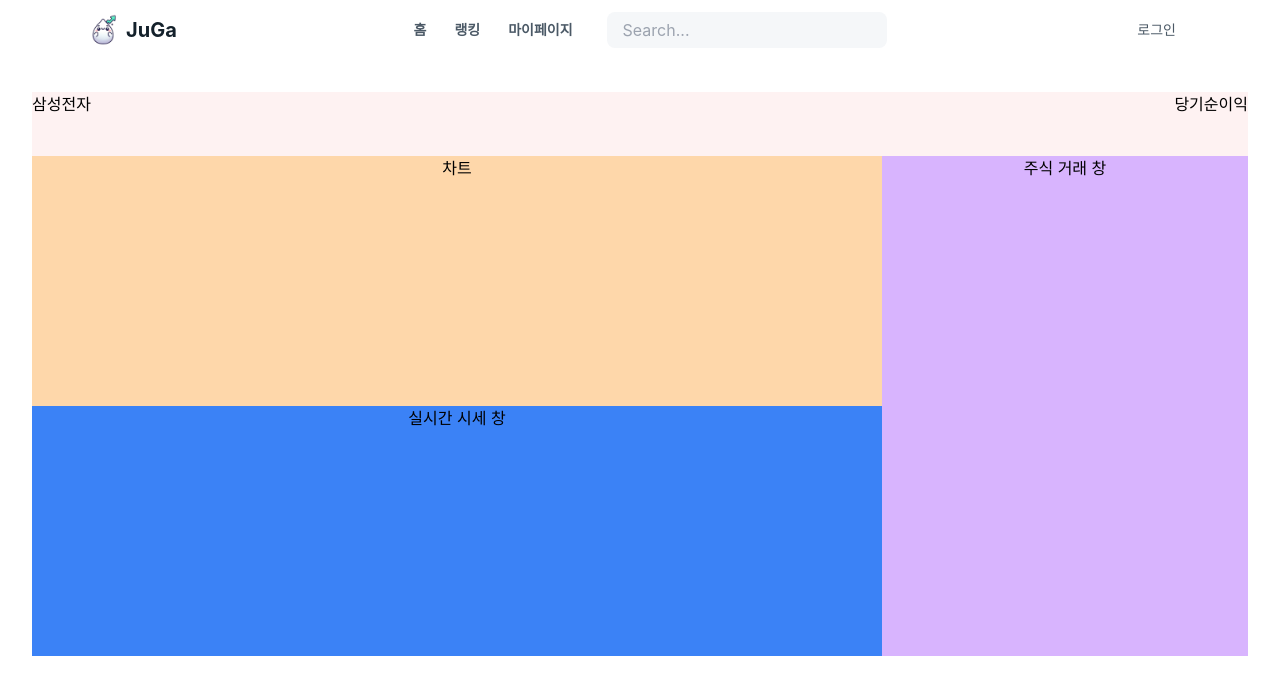
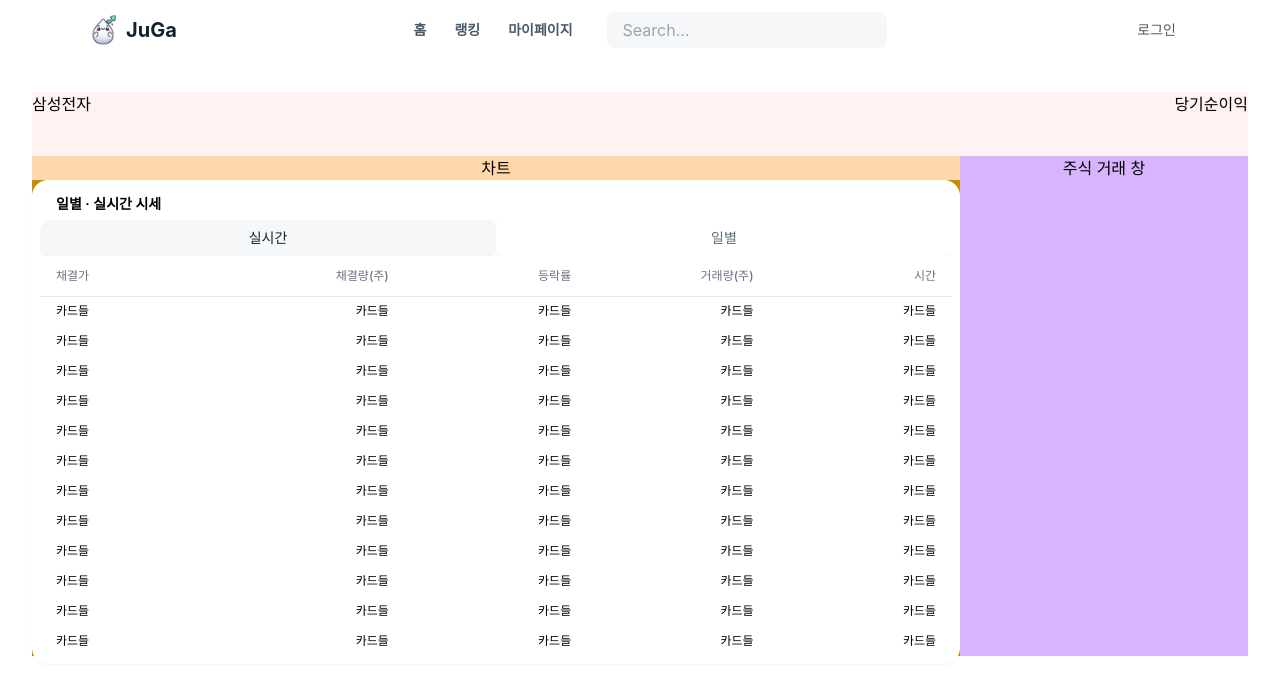
Before and after one commit to boostcampwm-2024/web16-JuGa, a React (Vite) app in the folder FE/: page /stocks/1 in a window 1280 px wide. Shown: the top 694 px of the page. Built offline with nearby package versions, Linux system fonts and the light colour scheme; no server answers; a web font is replaced by a local one.

Commit message:
✨ feat: 추식 채결 표 레이아웃 생성 #60

```diff
--- a/FE/src/components/StocksDetail/PriceSection.tsx
+++ b/FE/src/components/StocksDetail/PriceSection.tsx
@@ -1,3 +1,59 @@
+import { useState } from 'react';
+
 export default function PriceSection() {
-  return <div className='flex-1 bg-blue-500'>실시간 시세 창</div>;
+  const [buttonFlag, setButtonFlag] = useState(true);
+
+  return (
+    <div className='flex flex-1 flex-col rounded-2xl bg-white p-2 shadow-sm'>
+      <div className='px-4 py-[6px] text-left text-sm font-semibold'>
+        일별 · 실시간 시세
+      </div>
+      <div className='flex flex-1 flex-col overflow-hidden rounded-xl text-sm font-medium'>
+        <div className='flex w-full'>
+          <button
+            className={`${buttonFlag ? 'bg-juga-grayscale-50 text-juga-grayscale-black' : 'bg-white text-juga-grayscale-400'} w-full rounded-lg px-4 py-2 shadow-sm focus:outline-none`}
+            onClick={() => setButtonFlag(true)}
+          >
+            실시간
+          </button>
+          <button
+            className={`w-full rounded-lg ${!buttonFlag ? 'bg-juga-grayscale-50 text-juga-grayscale-black' : 'bg-white text-juga-grayscale-400'} px-4 py-2 shadow-sm focus:outline-none`}
+            onClick={() => setButtonFlag(false)}
+          >
+            일별
+          </button>
+        </div>
+
+        <div className='max-h-[400px] flex-1 overflow-y-auto'>
+          <table className='w-full table-fixed text-xs'>
+            <thead className='sticky top-0 z-10 bg-white'>
+              <tr className='h-10 border-b text-gray-500'>
+                <th className='px-4 py-2 text-left font-medium'>채결가</th>
+                <th className='px-4 py-2 text-right font-medium'>채결량(주)</th>
+                <th className='px-4 py-2 text-right font-medium'>등락률</th>
+                <th className='px-4 py-2 text-right font-medium'>거래량(주)</th>
+                <th className='px-4 py-2 text-right font-medium'>시간</th>
+              </tr>
+            </thead>
+            <tbody>
+              {Array(30)
+                .fill(null)
+                .map((_, index) => (
+                  <tr
+                    key={index}
+                    className='h-[30px] hover:bg-juga-grayscale-50'
+                  >
+                    <td className='px-4 py-1 text-start'>카드들</td>
+                    <td className='px-4 py-1 text-right'>카드들</td>
+                    <td className='px-4 py-1 text-right'>카드들</td>
+                    <td className='px-4 py-1 text-right'>카드들</td>
+                    <td className='px-4 py-1 text-right'>카드들</td>
+                  </tr>
+                ))}
+            </tbody>
+          </table>
+        </div>
+      </div>
+    </div>
+  );
 }
```
